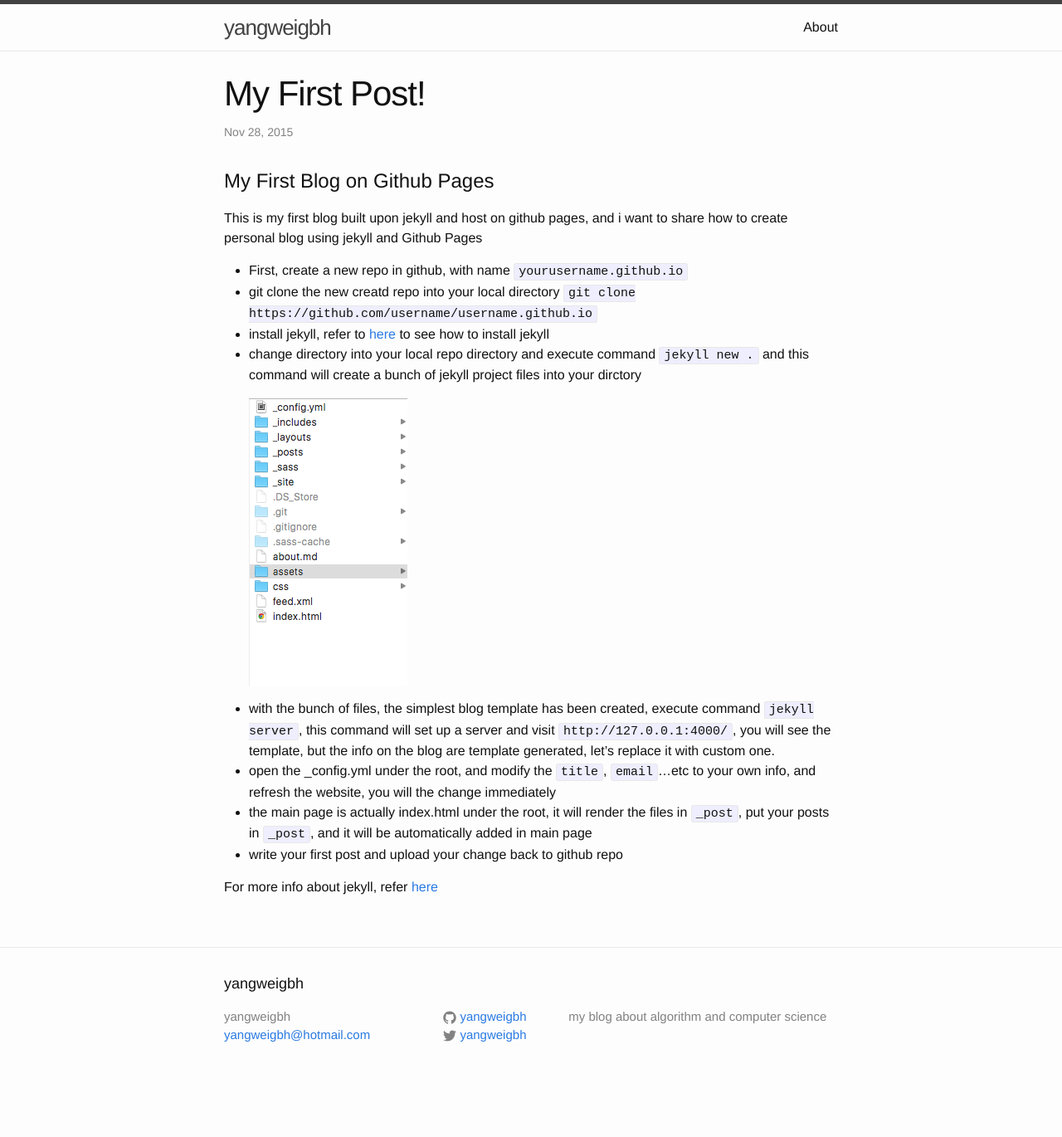
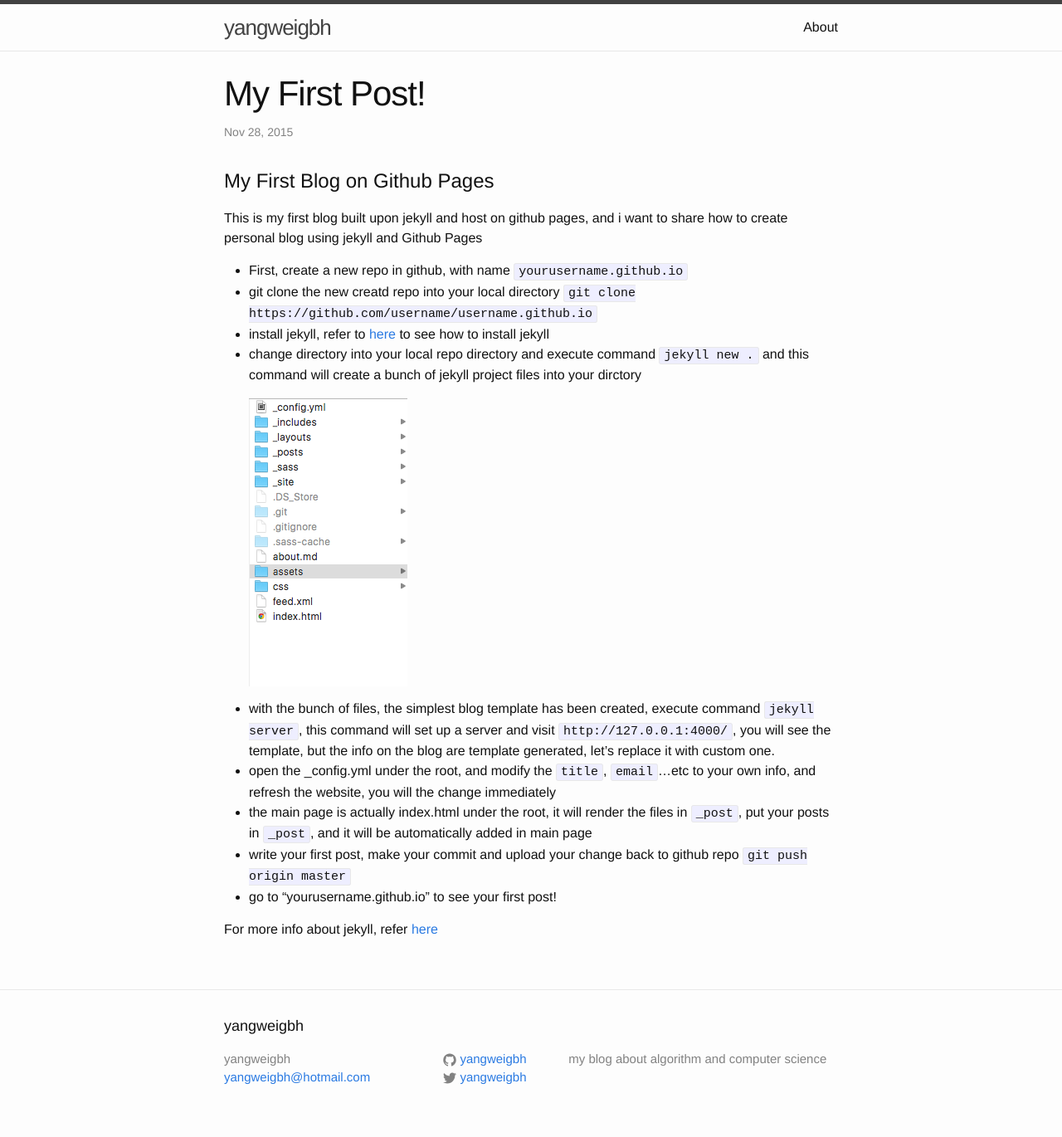
Before and after one commit to yangweigbh/yangweigbh.github.io, a Jekyll site: the page built from _posts/2015-11-28-my-first-post.markdown, in a window 1280 px wide. Shown: the whole page at 83% size. Built offline with Jekyll 4.4.1, drawn with Linux system fonts in a browser that asks for light colours; before the commit the page ends 1319 px from its top, so only the background shows below that.

Commit message:
add content in first blog

```diff
--- a/_posts/2015-11-28-my-first-post.markdown
+++ b/_posts/2015-11-28-my-first-post.markdown
@@ -19,6 +19,7 @@ This is my first blog built upon jekyll and host on github pages, and i want to
 - with the bunch of files, the simplest blog template has been created, execute command `jekyll server`, this command will set up a server and visit `http://127.0.0.1:4000/`, you will see the template, but the info on the blog are template generated, let's replace it with custom one.
 - open the _config.yml under the root, and modify the `title`, `email`...etc to your own info, and refresh the website, you will the change immediately
 - the main page is actually index.html under the root, it will render the files in `_post`, put your posts in `_post`, and it will be automatically added in main page
-- write your first post and upload your change back to github repo
+- write your first post, make your commit and upload your change back to github repo `git push origin master`
+- go to "yourusername.github.io" to see your first post!
 
 For more info about jekyll, refer [here](http://jekyllrb.com/docs/home/)
```
